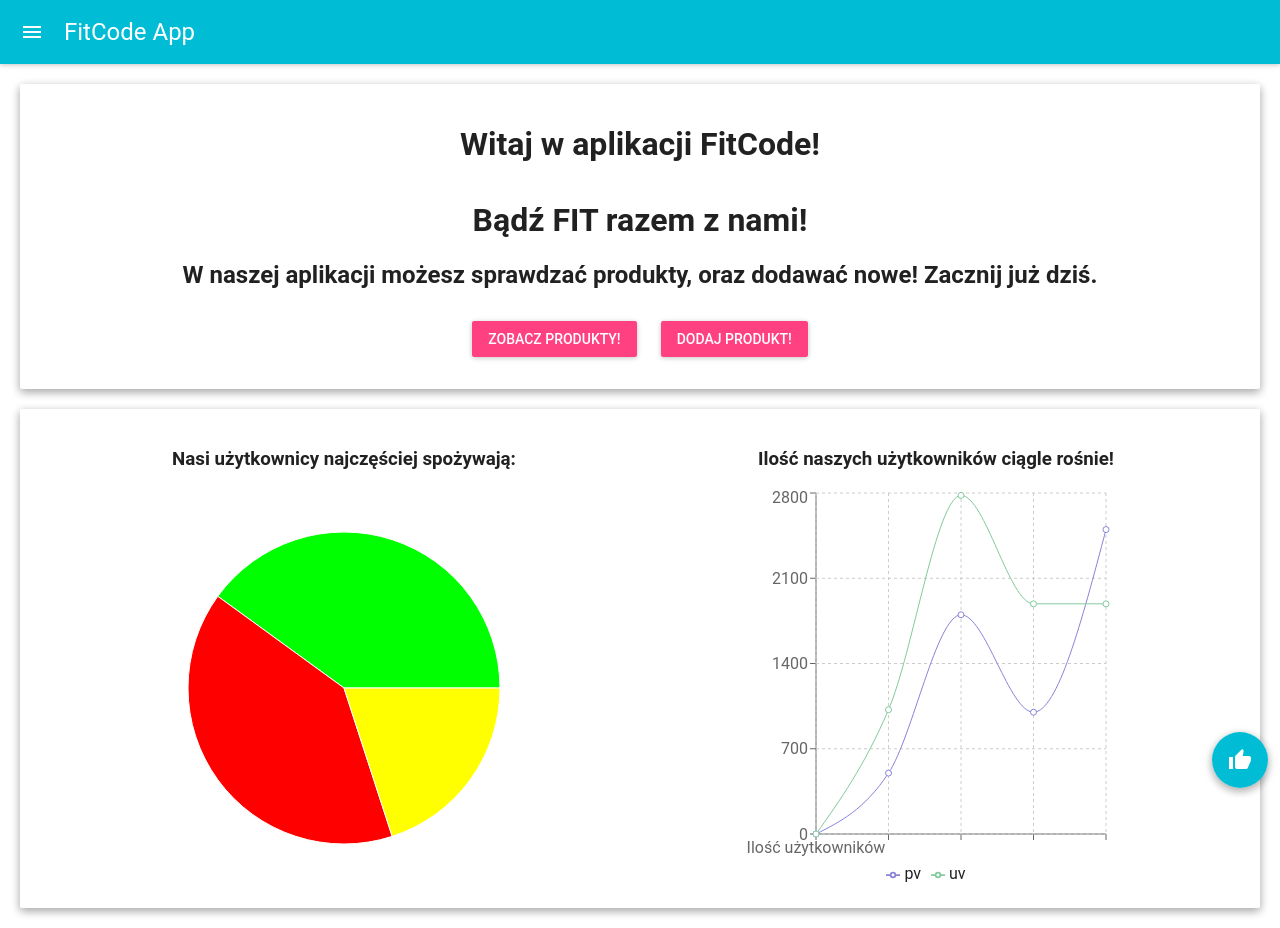
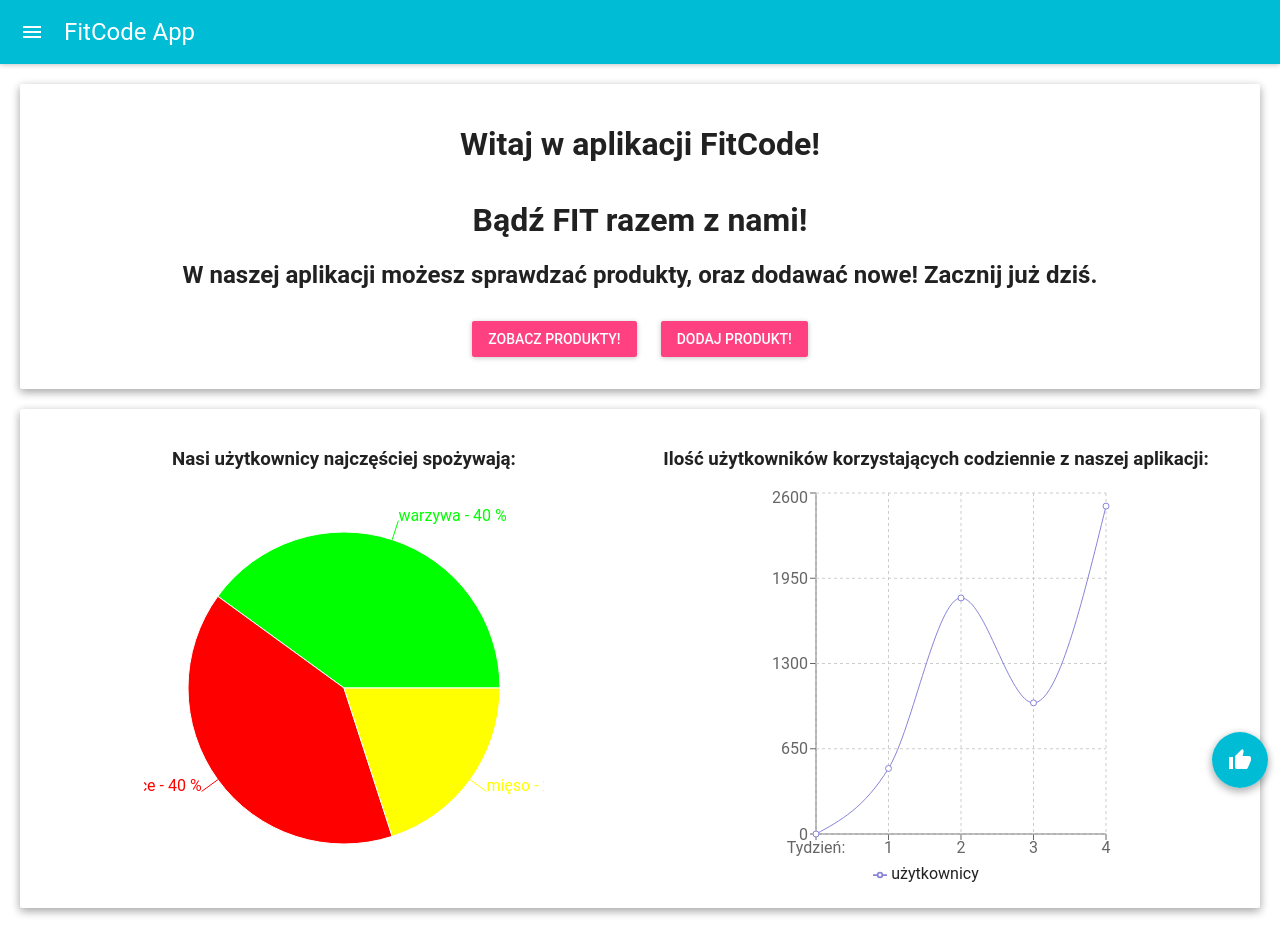
Before and after one commit to infoshareacademy/jfddl3-fitcode-app, a React (Create React App) app: page / in a window 1280 px wide. Built offline with nearby package versions, Linux system fonts and the light colour scheme; the HTML template or start-up script is replaced by a standard one.

Commit message:
Charts improved

```diff
--- a/src/Dashboard.js
+++ b/src/Dashboard.js
@@ -1,5 +1,5 @@
 import React from 'react';
-import {LineChart, Line, XAxis, YAxis, CartesianGrid, Tooltip, Legend, PieChart, Pie} from 'recharts';
+import {LineChart, Line, XAxis, YAxis, CartesianGrid, Tooltip, Label, Legend, PieChart, Pie} from 'recharts';
 import RaisedButton from 'material-ui/RaisedButton';
 import {Link} from 'react-router-dom'
 import Paper from 'material-ui/Paper';
@@ -13,7 +13,6 @@ const data = [
         value:40,
         name: 'warzywa',
         fill:'lime'
-
     },
     {
         value: 40,
@@ -22,16 +21,16 @@ const data = [
     },
     {
         value: 20,
-        name: 'produkty mięsne',
+        name: 'mięso',
         fill:'yellow'
     }
 ];
 const lineChartData = [
-    {name: 'Ilość użytkowników', uv: 0, pv: 0},
-    { uv: 1020, pv: 500},
-    { uv: 2780, pv: 1800},
-    { uv: 1890, pv: 1000},
-    { uv: 1890, pv: 2500},
+    {name: 'Tydzień:', użytkownicy: 0},
+    { name:'1', użytkownicy: 500},
+    { name:'2', użytkownicy: 1800},
+    { name:'3', użytkownicy: 1000},
+    {name:'4', użytkownicy: 2500},
 ];
 const style = {
     margin: 12,
@@ -81,14 +80,16 @@ const Dashboard = () => (
                             style={{margin: '0 auto'}}
                             width={window.innerWidth < 500 ? 150 : 400}
                             height={window.innerWidth < 500 ? 150 : 400}
+
                         >
                             <Pie
                                 data={data}
                                 dataKey="value"
                                 nameKey="name"
                                 fill="#8884d8"
+                                label={({payload}) =>`${payload.name} - ${payload.value} % `}
+                                labelLine={true}
                             />
-                            <Tooltip/>
 
                         </PieChart>
 
@@ -101,7 +102,7 @@ const Dashboard = () => (
                         lg={6}
                         xl={6}
                     >
-                        <h3>Ilość naszych użytkowników ciągle rośnie!</h3>
+                        <h3>Ilość użytkowników korzystających codziennie z naszej aplikacji:</h3>
                         <LineChart
                             style={{margin: '0 auto'}}
                             width={window.innerWidth < 500 ? 150 : 400}
@@ -114,8 +115,8 @@ const Dashboard = () => (
                             <CartesianGrid strokeDasharray="3 3"/>
                             <Tooltip/>
                             <Legend/>
-                            <Line type="monotone" dataKey="pv" stroke="#8884d8" activeDot={{r: 8}}/>
-                            <Line type="monotone" dataKey="uv" stroke="#82ca9d"/>
+                            <Line type="monotone" dataKey="użytkownicy" stroke="#8884d8" activeDot={{r: 8}}/>
+
                         </LineChart>
                     </Col>
 
```
